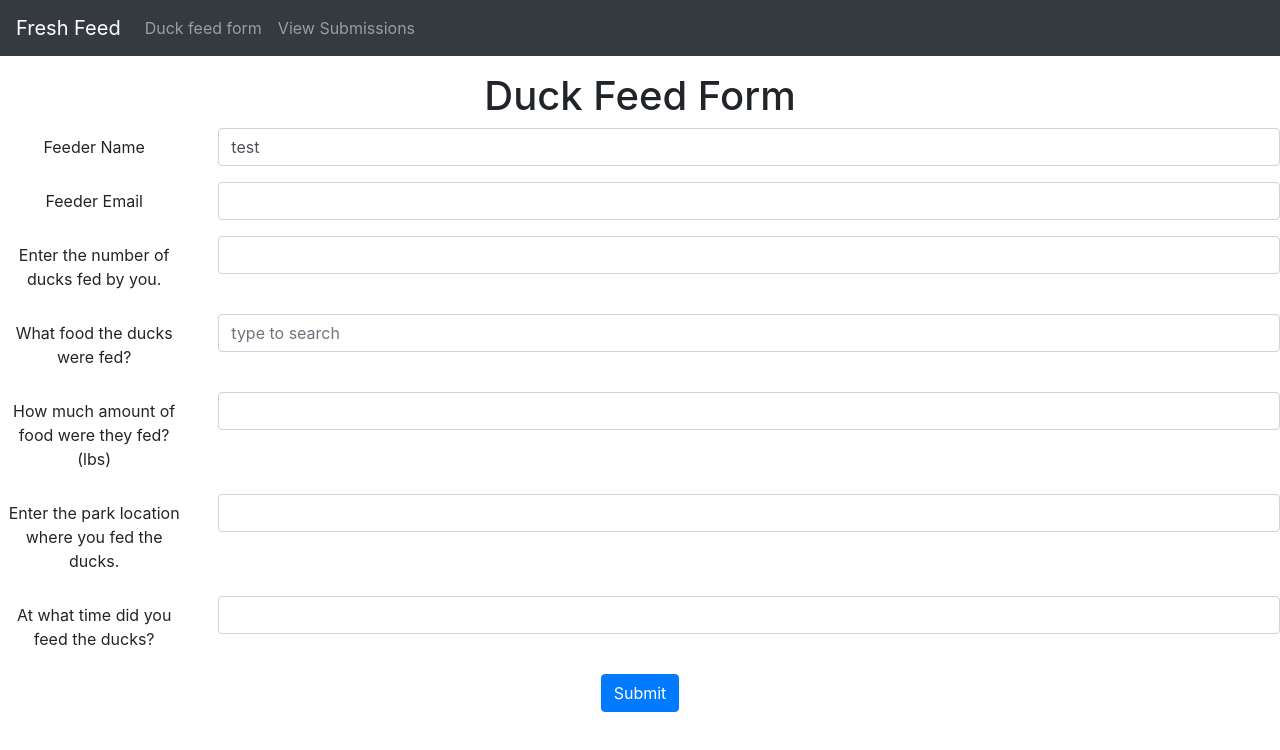
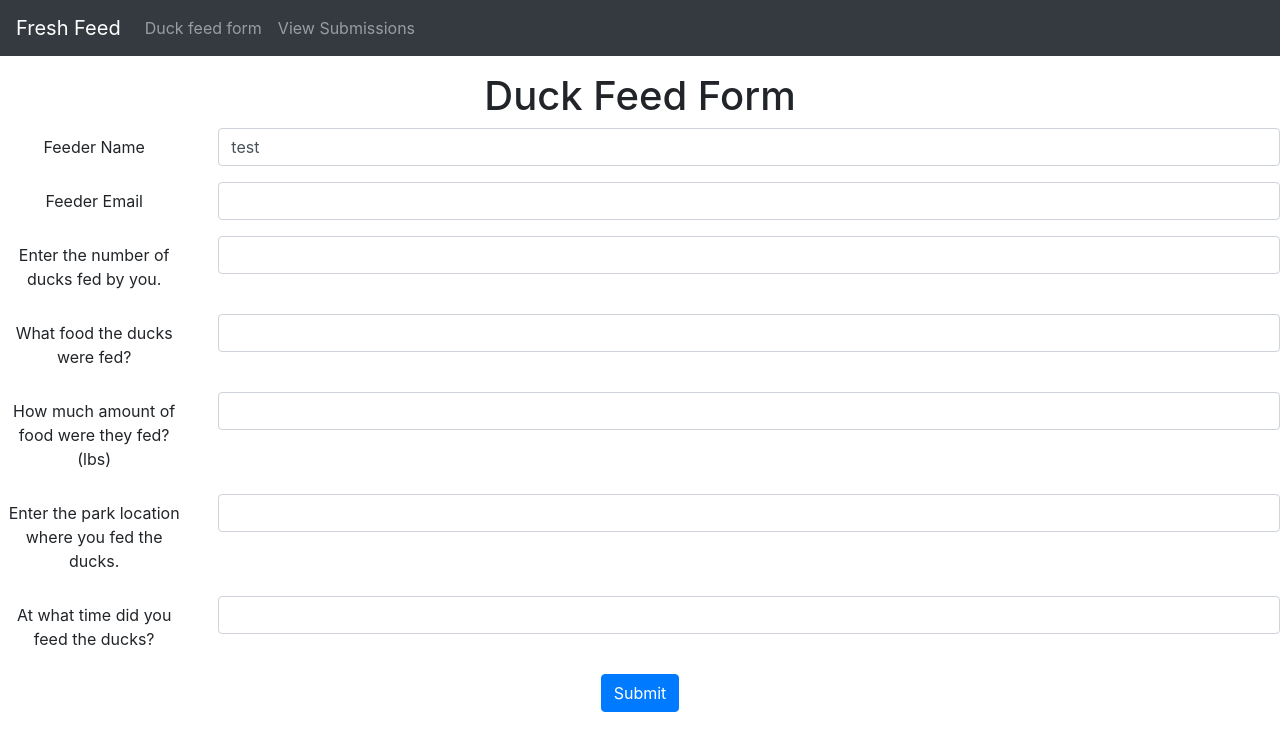
Before and after one commit to ahsankamal/FreshFeed, a React (Create React App) app: page / in a window 1280 px wide. Shown: the top 750 px of the page. Built offline with nearby package versions, Linux system fonts and the light colour scheme.

Commit message:
add router and navbar

```diff
--- a/package.json
+++ b/package.json
@@ -9,8 +9,10 @@
     "bootstrap": "^4.5.3",
     "react": "^17.0.1",
     "react-bootstrap": "^1.4.0",
+    "react-bootstrap-validation": "^0.1.11",
     "react-dom": "^17.0.1",
     "react-hook-form": "^6.12.0",
+    "react-router-dom": "^5.2.0",
     "react-scripts": "4.0.1",
     "web-vitals": "^0.2.4"
   },
--- a/src/App.js
+++ b/src/App.js
@@ -1,98 +1,33 @@
 import logo from './logo.svg';
 import './App.css';
-
+import "bootstrap/dist/css/bootstrap.min.css"
+import { useForm } from "react-hook-form";
+import React, { Component } from 'react';
+import { BrowserRouter, Route, Switch } from 'react-router-dom';
 import FoodAutoComplete from './containers/FoodAutoComplete';
-import "bootstrap/dist/css/bootstrap.min.css"
+import DuckFeedForm from './containers/DuckFeedForm';
 import {Button, Form, Navbar, Nav} from 'react-bootstrap';
-import React, { useEffect, useState, useRef, Component } from 'react';
-import { useForm } from "react-hook-form";
-
 
 function App() {
-
-  const { register, handleSubmit, watch, errors } = useForm();
-  const onSubmit = (data) => {
-    console.log(data);
-  }
-
   return (
-
-    <div>
-    <Navbar fixed="top" bg="dark" variant="dark">
-    <Navbar.Brand href="#home">Fresh Feed</Navbar.Brand>
-    <Nav className="mr-auto">
-      {/* <Nav.Link href="#home">Home</Nav.Link> */}
-      <Nav.Link href="#home">Duck feed form</Nav.Link>
-      <Nav.Link className="justify-content-end" href="#pricing">View Submissions</Nav.Link>
-    </Nav>
-    </Navbar>
-    <br></br>
-    <br></br>
-    <br></br>
-    <form className="App" onSubmit={handleSubmit(onSubmit)}>
-    <h1> Duck Feed Form</h1>
-
-    <div className="form-group row">
-      <label className="col-sm-2 col-form-label">Feeder Name</label>
-      <div className="col-sm-10">
-        <input name="feeder" type="text" className="form-control" defaultValue="test" ref={register} />
+    <main>
+      <div>
+        <Navbar fixed="top" bg="dark" variant="dark">
+          <Navbar.Brand href="/">Fresh Feed</Navbar.Brand>
+          <Nav className="mr-auto">
+            <Nav.Link href="/duckfeedform">Duck feed form</Nav.Link>
+            <Nav.Link className="justify-content-end" href="/viewsubmission">View Submissions</Nav.Link>
+          </Nav>
+        </Navbar>
       </div>
-    </div>
-
-    <div className="form-group row">
-      <label className="col-sm-2 col-form-label">Feeder Email</label>
-      <div className="col-sm-10">
-        <input name="email" type="email" className="form-control" ref={register} />
-      </div>
-    </div>
-
-    <div className="form-group row">
-      <label className="col-sm-2 col-form-label">Enter the number of ducks fed by you.</label>
-      <div className="col-sm-10">
-        <input name="foodRecipientCount" type="number" className="form-control" ref={register} />
-      </div>
-    </div>
-
-    <div className="form-group row">
-      <label className="col-sm-2 col-form-label">What food the ducks were fed?</label>
-        {/* <input name="food" className="form-control" ref={register} /> */}
-        <FoodAutoComplete />
-    </div>
-
-    <div className="form-group row">
-      <label className="col-sm-2 col-form-label">How much amount of food were they fed? (lbs)</label>
-      <div className="col-sm-10">
-        <input name="amount" type="number" className="form-control" ref={register} />
-      </div>
-    </div>
-
-    <div className="form-group row">
-      <label className="col-sm-2 col-form-label">Enter the park location where you fed the ducks.</label>
-      <div className="col-sm-10">
-        <input name="location" className="form-control" ref={register} />
-      </div>
-    </div>
-
-    <div className="form-group row">
-      <label className="col-sm-2 col-form-label">At what time did you feed the ducks?</label>
-      <div className="col-sm-10">
-        <input name="time" className="form-control" ref={register} />
-      </div>
-    </div>
-
-    {/* <input name="exampleRequired" ref={register({required: 'required field', minLength: {value:7, message:'too short'}})} />
-    {errors.exampleRequired && <span>{errors.exampleRequired.message}</span>} */}
-    {/* <br></br> */}
-
-    {/* <input type="s  ubmit" /> */}
-    <Button variant="primary" type="submit">
-      Submit
-    </Button>
-  </form>
-  </div>
-
-
-  );
+      <Switch>
+        <Route path="/" component={DuckFeedForm} exact />
+        <Route path="/duckfeedform" component={DuckFeedForm} />
+        <Route path="/viewsubmission" component={DuckFeedForm} />
+        <Route component={Error} />
+      </Switch>
+    </main>
+)
 }
 
 export default App;
--- /dev/null
+++ b/src/containers/DuckFeedForm.js
@@ -0,0 +1,102 @@
+// import logo from './logo.svg';
+// import './';
+
+import FoodAutoComplete from './FoodAutoComplete';
+import "bootstrap/dist/css/bootstrap.min.css"
+import {Button, Form, Navbar, Nav} from 'react-bootstrap';
+import React, { useEffect, useState, useRef, Component } from 'react';
+import { useForm } from "react-hook-form";
+
+
+function DuckFeedForm() {
+
+  const { register, handleSubmit, watch, errors } = useForm();
+
+  // const [foodName, setFoodName] = useState('');
+
+  // const handleFoodNameChangeParent = ((event)=>{
+  //   console.log("food name", event.target.value);
+  //   setFoodName(event.target.value);
+  // });
+
+  const onSubmit = (data) => {
+    console.log(data);
+  }
+
+  return (
+
+    <div>
+
+    <br></br>
+    <br></br>
+    <br></br>
+
+    <form className="App" onSubmit={handleSubmit(onSubmit)}>
+    <h1> Duck Feed Form</h1>
+
+    <div className="form-group row">
+      <label className="col-sm-2 col-form-label">Feeder Name</label>
+      <div className="col-sm-10">
+        <input name="feeder" type="text" className="form-control" defaultValue="test" ref={register} />
+      </div>
+    </div>
+
+    <div className="form-group row">
+      <label className="col-sm-2 col-form-label">Feeder Email</label>
+      <div className="col-sm-10">
+        <input name="email" type="email" className="form-control" ref={register} />
+      </div>
+    </div>
+
+    <div className="form-group row">
+      <label className="col-sm-2 col-form-label">Enter the number of ducks fed by you.</label>
+      <div className="col-sm-10">
+        <input name="foodRecipientCount" type="number" className="form-control" ref={register} />
+      </div>
+    </div>
+
+    <div className="form-group row">
+      <label className="col-sm-2 col-form-label">What food the ducks were fed?</label>
+      <div className="col-sm-10">
+        <input name="foodName" className="form-control" ref={register} />
+      </div>
+        {/* <FoodAutoComplete /> */}
+    </div>
+
+    <div className="form-group row">
+      <label className="col-sm-2 col-form-label">How much amount of food were they fed? (lbs)</label>
+      <div className="col-sm-10">
+        <input name="amount" type="number" className="form-control" ref={register} />
+      </div>
+    </div>
+
+    <div className="form-group row">
+      <label className="col-sm-2 col-form-label">Enter the park location where you fed the ducks.</label>
+      <div className="col-sm-10">
+        <input name="location" className="form-control" ref={register} />
+      </div>
+    </div>
+
+    <div className="form-group row">
+      <label className="col-sm-2 col-form-label">At what time did you feed the ducks?</label>
+      <div className="col-sm-10">
+        <input name="time" className="form-control" ref={register} />
+      </div>
+    </div>
+
+    {/* <input name="exampleRequired" ref={register({required: 'required field', minLength: {value:7, message:'too short'}})} />
+    {errors.exampleRequired && <span>{errors.exampleRequired.message}</span>} */}
+    {/* <br></br> */}
+
+    {/* <input type="s  ubmit" /> */}
+    <Button variant="primary" type="submit">
+      Submit
+    </Button>
+  </form>
+  </div>
+
+
+  );
+}
+
+export default DuckFeedForm;
--- a/src/containers/FoodAutoComplete.js
+++ b/src/containers/FoodAutoComplete.js
@@ -1,10 +1,9 @@
 import React, { useEffect, useState, useRef, Component } from 'react';
 
-const FoodAutoComplete = () => {
+const FoodAutoComplete = (props) => {
     const [display, setDisplay] = useState(false);
     const [options, setOptions] = useState([]);
     const [search, setSearch] = useState("");
-
 
     // click outside to close the autocomplete
     const autoRef = useRef(null);
@@ -35,16 +34,22 @@ const FoodAutoComplete = () => {
       }
     });
 
+    const handleFoodNameChange = ((event)=>{
+      console.log("new value", event.target.value);
+      setSearch(event.target.value);
+      // props.onFoodNameChange();
+    });
+
     return (
       <div ref={autoRef} className="col-sm-10">
           <input id = "auto"
                 className="form-control"
                 onClick={()=>setDisplay(!display)}
-                name="search"
+                name="foodName"
                 type="text"
                 placeholder="type to search"
                 value={search}
-                onChange={(event)=>setSearch(event.target.value)}/>
+                onChange={handleFoodNameChange}/>
           {
             display &&
             (<div>
--- a/src/index.js
+++ b/src/index.js
@@ -1,13 +1,21 @@
-import React from 'react';
 import ReactDOM from 'react-dom';
 import './index.css';
 import App from './App';
 import reportWebVitals from './reportWebVitals';
+import React, { Component } from 'react';
+import { BrowserRouter, Route, Switch } from 'react-router-dom';
+
+// ReactDOM.render(
+//   <React.StrictMode>
+//     <App />
+//   </React.StrictMode>,
+//   document.getElementById('root')
+// );
 
 ReactDOM.render(
-  <React.StrictMode>
-    <App />
-  </React.StrictMode>,
+  <BrowserRouter>
+      <App />
+  </BrowserRouter>,
   document.getElementById('root')
 );
 
```
Also changed, not shown: 1 other file (tests, documents, lock files or other folders).
